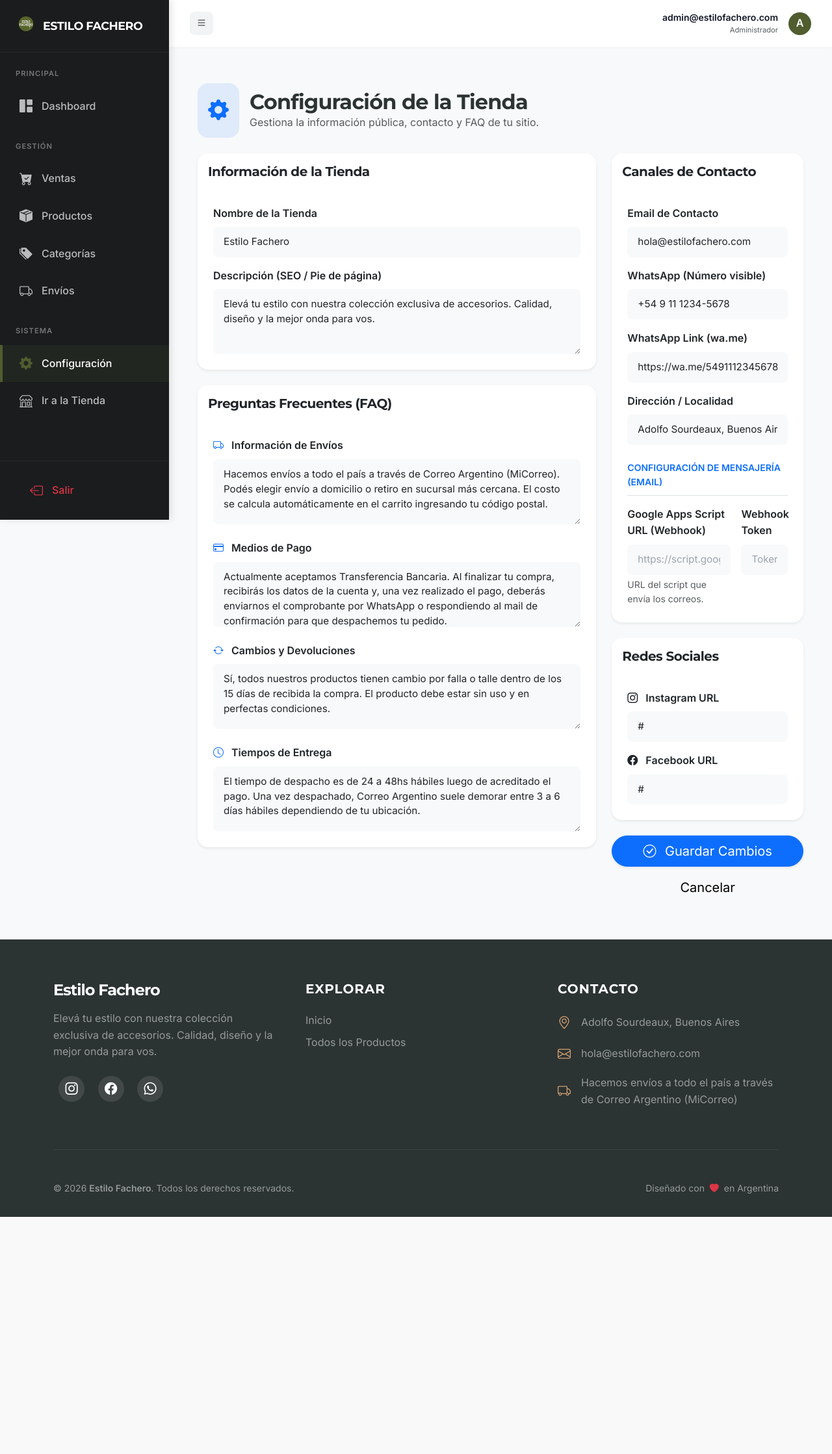
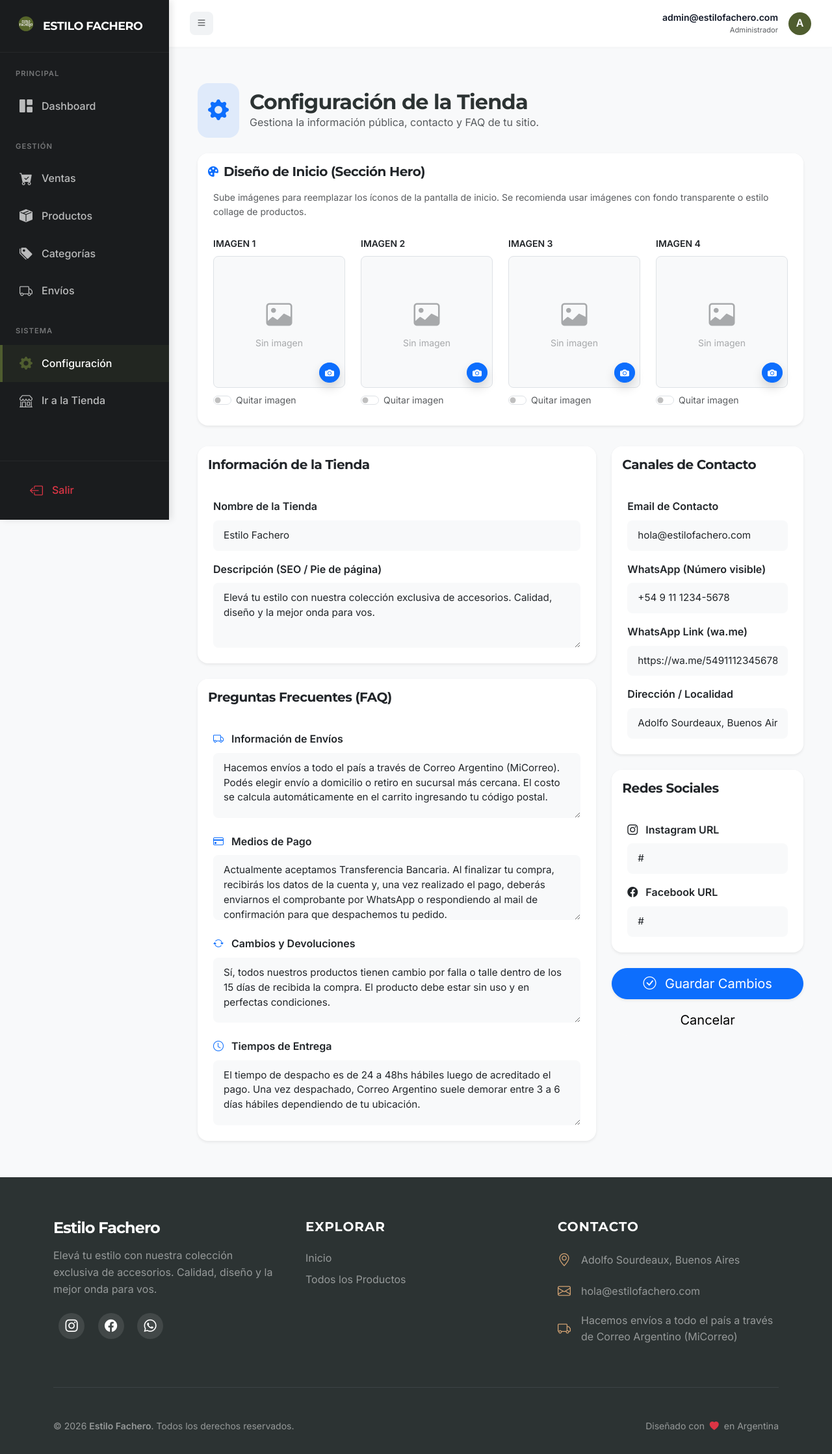
Before and after one commit to Sebastian-GonzalezLegal/estilo_fachero, a Flask app: page /admin/configuracion in a window 1280 px wide. Shown: the whole page at 65% size. Before the commit the page ends 1873 px from the top, so only its background shows below. Run offline with Flask 3, Linux system fonts and the light colour scheme; a user stored in the database is signed in; data comes from the database, SQL or seed files in the repository; data that the repository does not hold is empty; some libraries are stand-ins or nearby versions.

Commit message:
arreglos varios

```diff
--- a/app/routes/admin.py
+++ b/app/routes/admin.py
@@ -178,16 +178,61 @@ def admin_actualizar_venta(id):
         else:
             msg_extra = " pero falló el envío del mail"
 
-    flash(f'Pedido actualizado{msg_extra}.', 'success')
-    return redirect(url_for('admin.admin_detalle_venta', id=id))
-
 import os
 from uuid import uuid4
 from flask import jsonify
+from PIL import Image
+import io
 from app.models import ProductoImagen, TipoEnvio, Categoria
 from app.models import TIPOS_PRODUCTO  # Keep for backwards compatibility if needed
 
 ALLOWED_EXTENSIONS = {'png', 'jpg', 'jpeg', 'gif', 'webp'}
+
+def _procesar_y_guardar_imagen(file, prefix="", max_size=(1200, 1200), quality=75):
+    """Procesa una imagen (redimensiona y comprime) y la guarda en la DB."""
+    if not file or not file.filename or not _allowed_file(file.filename):
+        return None
+
+    ext = file.filename.rsplit('.', 1)[1].lower()
+    # Usamos webp para hero images si es posible, o mantenemos el original si es gif
+    if ext == 'gif':
+        nombre_seguro = f"{prefix}{uuid4().hex}.gif"
+        file.seek(0)
+        datos = file.read()
+        mimetype = 'image/gif'
+    else:
+        # Procesar con Pillow
+        file.seek(0)
+        img = Image.open(file)
+
+        # Convertir a RGB si es necesario
+        if img.mode in ("RGBA", "P"):
+            target_format = "WEBP"
+            mimetype = "image/webp"
+            ext_final = "webp"
+        else:
+            img = img.convert("RGB")
+            target_format = "JPEG"
+            mimetype = "image/jpeg"
+            ext_final = "jpg"
+
+        # Resize manteniendo aspect ratio
+        img.thumbnail(max_size, Image.Resampling.LANCZOS)
+
+        # Guardar en buffer
+        buffer = io.BytesIO()
+        img.save(buffer, format=target_format, quality=quality, optimize=True)
+        buffer.seek(0)
+        datos = buffer.read()
+        nombre_seguro = f"{prefix}{uuid4().hex}.{ext_final}"
+
+    nueva_imagen = ProductoImagen(
+        nombre=nombre_seguro,
+        datos=datos,
+        mimetype=mimetype
+    )
+    db.session.add(nueva_imagen)
+    return nombre_seguro
 
 def _parse_fotos_from_form(fotos_raw):
     """Convierte texto (una por línea o separadas por coma) en lista de strings."""
@@ -207,29 +252,9 @@ def _guardar_fotos_subidas(request):
     guardados = []
     files = request.files.getlist('fotos_nuevas')
     for f in files:
-        if not f or not f.filename:
-            continue
-        if not _allowed_file(f.filename):
-            continue
-        ext = f.filename.rsplit('.', 1)[1].lower()
-        nombre_seguro = f"{uuid4().hex}.{ext}"
-
-        try:
-            # Leer datos del archivo
-            datos = f.read()
-            mimetype = f.content_type or 'application/octet-stream'
-
-            # Guardar en DB
-            nueva_imagen = ProductoImagen(
-                nombre=nombre_seguro,
-                datos=datos,
-                mimetype=mimetype
-            )
-            db.session.add(nueva_imagen)
-            guardados.append(nombre_seguro)
-        except Exception as e:
-            print(f"Error guardando imagen {f.filename}: {e}")
-            pass
+        nombre = _procesar_y_guardar_imagen(f)
+        if nombre:
+            guardados.append(nombre)
 
     return guardados
 
@@ -668,8 +693,19 @@ def admin_configuracion():
         config.instagram_url = request.form.get('instagram_url')
         config.facebook_url = request.form.get('facebook_url')
         config.direccion = request.form.get('direccion')
-        config.google_apps_script_url = request.form.get('google_apps_script_url')
-        config.email_webhook_token = request.form.get('email_webhook_token')
+
+        # Hero Images
+        for i in range(1, 5):
+            field_name = f'hero_image_{i}'
+            file = request.files.get(field_name)
+            if file:
+                nombre_seguro = _procesar_y_guardar_imagen(file, prefix=f"hero_{i}_")
+                if nombre_seguro:
+                    setattr(config, field_name, nombre_seguro)
+
+            # Check if user wants to remove the image (if we add a remove button later)
+            if request.form.get(f'remove_{field_name}') == 'true':
+                setattr(config, field_name, None)
 
         # FAQ
         config.envio_info = request.form.get('envio_info')
--- a/app/static/css/styles.css
+++ b/app/static/css/styles.css
@@ -30,6 +30,9 @@
     --glass-bg: rgba(255, 255, 255, 0.7);
     --glass-border: rgba(255, 255, 255, 0.5);
     --glass-blur: blur(12px);
+
+    --navbar-height: 80px;
+    --navbar-scrolled-height: 70px;
 }
 
 /* --- RESET & GLOBAL --- */
--- a/app/templates/admin/admin_base.html
+++ b/app/templates/admin/admin_base.html
@@ -472,4 +472,6 @@
     .extra-small { font-size: 0.7rem; }
 </style>
 
+{% block scripts %}{% endblock %}
+
 {% endblock %}
--- a/app/templates/admin/configuracion.html
+++ b/app/templates/admin/configuracion.html
@@ -18,7 +18,51 @@
         </div>
     </div>
 
-    <form method="POST" class="row g-4">
+    <form method="POST" class="row g-4" enctype="multipart/form-data">
+        <!-- Diseño de Inicio (Hero) -->
+        <div class="col-12 animate__animated animate__fadeInUp">
+            <div class="card border-0 shadow-sm rounded-4 overflow-hidden mb-2">
+                <div class="card-header bg-white py-3 border-bottom-0">
+                    <div class="d-flex align-items-center gap-2">
+                        <i class="bi bi-palette-fill text-primary"></i>
+                        <h5 class="fw-bold mb-0 text-dark">Diseño de Inicio (Sección Hero)</h5>
+                    </div>
+                </div>
+                <div class="card-body p-4 pt-0">
+                    <p class="text-muted small mb-4">Sube imágenes para reemplazar los íconos de la pantalla de inicio. Se recomienda usar imágenes con fondo transparente o estilo collage de productos.</p>
+                    <div class="row g-4">
+                        {% for i in range(1, 5) %}
+                        {% set field_name = 'hero_image_' ~ i %}
+                        {% set current_img = config[field_name] %}
+                        <div class="col-md-3">
+                            <label class="form-label fw-semibold small text-uppercase">Imagen {{ i }}</label>
+                            <div class="position-relative group mb-2">
+                                <div class="ratio ratio-1x1 bg-light rounded-3 overflow-hidden border">
+                                    {% if current_img %}
+                                    <img src="{{ url_for('api.imagen_producto', filename=current_img) }}" class="img-fluid object-fit-cover" id="preview-{{ field_name }}">
+                                    {% else %}
+                                    <div class="d-flex flex-column align-items-center justify-content-center text-muted opacity-50" id="preview-{{ field_name }}">
+                                        <i class="bi bi-image fs-1"></i>
+                                        <span class="small">Sin imagen</span>
+                                    </div>
+                                    {% endif %}
+                                </div>
+                                <label for="{{ field_name }}" class="btn btn-sm btn-primary position-absolute bottom-0 end-0 m-2 rounded-circle shadow" title="Cambiar imagen">
+                                    <i class="bi bi-camera-fill"></i>
+                                </label>
+                                <input type="file" name="{{ field_name }}" id="{{ field_name }}" class="d-none hero-input" data-preview="preview-{{ field_name }}" accept="image/*">
+                            </div>
+                            <div class="form-check form-switch small">
+                                <input class="form-check-input" type="checkbox" name="remove_{{ field_name }}" value="true" id="remove-{{ field_name }}">
+                                <label class="form-check-label text-muted" for="remove-{{ field_name }}">Quitar imagen</label>
+                            </div>
+                        </div>
+                        {% endfor %}
+                    </div>
+                </div>
+            </div>
+        </div>
+
         <!-- Información General -->
         <div class="col-lg-8 animate__animated animate__fadeInUp">
             <div class="card border-0 shadow-sm rounded-4 overflow-hidden mb-4">
@@ -92,19 +136,6 @@
                             <input type="text" name="direccion" class="form-control bg-light border-0 rounded-3" value="{{ config.direccion }}">
                         </div>
                     </div>
-
-                    <div class="small fw-bold text-primary mt-4 mb-3 text-uppercase border-bottom pb-2">Configuración de Mensajería (Email)</div>
-                    <div class="row g-3">
-                        <div class="col-md-8">
-                            <label class="form-label fw-semibold">Google Apps Script URL (Webhook)</label>
-                            <input type="text" name="google_apps_script_url" class="form-control bg-light border-0 rounded-3" value="{{ config.google_apps_script_url or '' }}" placeholder="https://script.google.com/macros/s/...">
-                            <div class="form-text">URL del script que envía los correos.</div>
-                        </div>
-                        <div class="col-md-4">
-                            <label class="form-label fw-semibold">Webhook Token</label>
-                            <input type="password" name="email_webhook_token" class="form-control bg-light border-0 rounded-3" value="{{ config.email_webhook_token or '' }}" placeholder="Token de seguridad">
-                        </div>
-                    </div>
                 </div>
             </div>
 
@@ -148,4 +179,33 @@
         min-height: 100px;
     }
 </style>
+{% block scripts %}
+<script>
+document.querySelectorAll('.hero-input').forEach(input => {
+    input.addEventListener('change', function() {
+        const previewId = this.getAttribute('data-preview');
+        const previewElement = document.getElementById(previewId);
+        const file = this.files[0];
+
+        if (file) {
+            const reader = new FileReader();
+            reader.onload = function(e) {
+                // Si ya había una imagen, actualizamos su src
+                if (previewElement.tagName === 'IMG') {
+                    previewElement.src = e.target.result;
+                } else {
+                    // Si era el placeholder (div), lo reemplazamos por una imagen
+                    const img = document.createElement('img');
+                    img.src = e.target.result;
+                    img.className = 'img-fluid object-fit-cover';
+                    img.id = previewId;
+                    previewElement.parentNode.replaceChild(img, previewElement);
+                }
+            }
+            reader.readAsDataURL(file);
+        }
+    });
+});
+</script>
 {% endblock %}
+{% endblock %}
--- a/app/templates/base.html
+++ b/app/templates/base.html
@@ -36,76 +36,80 @@
 <body class="d-flex flex-column min-vh-100">
 
     <!-- Navbar -->
-    <nav class="navbar navbar-expand-lg navbar-dark bg-fachero sticky-top shadow-sm" id="mainNavbar">
-        <div class="container">
-            <a class="navbar-brand d-flex align-items-center gap-3" href="/">
-                <img src="{{ url_for('static', filename='img/logo.png') }}" alt="Estilo Fachero"
-                    class="nav-logo shadow-sm" loading="eager">
-                <span class="brand-text d-none d-sm-block">{{ config_tienda.nombre_tienda if config_tienda else 'ESTILO FACHERO' }}</span>
+    <nav class="navbar navbar-expand-lg navbar-dark sticky-top" id="mainNavbar">
+        <div class="container py-1">
+            <a class="navbar-brand d-flex align-items-center gap-2" href="/">
+                <div class="logo-container rounded-circle">
+                    <img src="{{ url_for('static', filename='img/logo.png') }}" alt="{{ config_tienda.nombre_tienda if config_tienda else 'Estilo Fachero' }}" class="nav-logo" loading="eager">
+                </div>
+                <div class="brand-info">
+                    <span class="brand-text fw-800 text-uppercase ls-tight d-block">{{ config_tienda.nombre_tienda if config_tienda else 'ESTILO FACHERO' }}</span>
+                </div>
             </a>
 
-            <div class="d-flex align-items-center gap-2 order-lg-3">
+            <div class="d-flex align-items-center gap-3 order-lg-3">
                 <!-- Mobile Cart Toggle -->
                 {% if 'admin' not in request.path %}
-                <a class="nav-link btn-cart-nav d-lg-none position-relative me-2" href="#offcanvasCart"
+                <a class="nav-link btn-cart-nav d-lg-none position-relative" href="#offcanvasCart"
                     data-bs-toggle="offcanvas" role="button" aria-controls="offcanvasCart">
-                    <i class="bi bi-bag-fill"></i>
-                    <span id="badge-carrito-mobile" class="badge rounded-pill bg-danger cart-badge"
-                        style="display: none;">0</span>
+                    <i class="bi bi-bag-heart"></i>
+                    <span id="badge-carrito-mobile" class="badge rounded-pill bg-primary cart-badge-dot"></span>
                 </a>
                 {% endif %}
 
-                <button class="navbar-toggler border-0 p-2" type="button" data-bs-toggle="collapse"
+                <button class="navbar-toggler border-0 p-0" type="button" data-bs-toggle="collapse"
                     data-bs-target="#navbarNav" aria-label="Toggle navigation">
-                    <span class="navbar-toggler-icon"></span>
+                    <div class="toggler-icon">
+                        <span></span>
+                        <span></span>
+                    </div>
                 </button>
             </div>
 
             <div class="collapse navbar-collapse" id="navbarNav">
-                <ul class="navbar-nav ms-auto align-items-center gap-lg-1">
+                <ul class="navbar-nav ms-auto align-items-center gap-lg-2">
                     {% if 'admin' not in request.path %}
                     <li class="nav-item">
                         <a class="nav-link {{ 'active' if request.path == '/' }}" href="/">Inicio</a>
                     </li>
                     <li class="nav-item">
                         <a class="nav-link {{ 'active' if '/productos' in request.path }}"
-                            href="/productos">Productos</a>
+                            href="/productos">Tienda</a>
                     </li>
                     <li class="nav-item">
                         <a class="nav-link {{ 'active' if '/contacto' in request.path }}" href="/contacto">Contacto</a>
                     </li>
-                    <li class="nav-item ms-lg-3 d-none d-lg-block">
-                        <a class="nav-link btn-cart-nav position-relative" href="#offcanvasCart"
+                    <li class="nav-item ms-lg-2 d-none d-lg-block">
+                        <a class="nav-link btn-cart-glass position-relative" href="#offcanvasCart"
                             data-bs-toggle="offcanvas" role="button" aria-controls="offcanvasCart" title="Ver Carrito">
-                            <i class="bi bi-bag-fill"></i>
-                            <span id="badge-carrito" class="badge rounded-pill bg-danger cart-badge"
-                                style="display: none;">0</span>
+                            <i class="bi bi-bag-heart-fill"></i>
+                            <span id="badge-carrito" class="badge-carrito-count">0</span>
                         </a>
                     </li>
                     {% else %}
                     <li class="nav-item">
                         <a class="nav-link {{ 'active' if request.path == '/admin/' or request.path == '/admin' }}"
-                            href="/admin/"><i class="bi bi-speedometer2 me-1"></i> Dashboard</a>
+                            href="/admin/"><i class="bi bi-grid-1x2-fill me-1"></i> Panel</a>
                     </li>
                     <li class="nav-item">
                         <a class="nav-link {{ 'active' if '/admin/productos' in request.path }}"
-                            href="/admin/productos"><i class="bi bi-box-seam me-1"></i> Productos</a>
+                            href="/admin/productos"><i class="bi bi-box-seam-fill me-1"></i> Productos</a>
                     </li>
                     <li class="nav-item">
                         <a class="nav-link {{ 'active' if '/admin/categorias' in request.path }}"
-                            href="/admin/categorias"><i class="bi bi-tags me-1"></i> Categorías</a>
+                            href="/admin/categorias"><i class="bi bi-tags-fill me-1"></i> Categorías</a>
                     </li>
                     <li class="nav-item">
                         <a class="nav-link {{ 'active' if '/admin/ventas' in request.path }}" href="/admin/ventas"><i
-                                class="bi bi-receipt me-1"></i> Ventas</a>
+                                class="bi bi-receipt-cutoff me-1"></i> Ventas</a>
                     </li>
                     <li class="nav-item">
-                        <a class="nav-link {{ 'active' if '/admin/envios' in request.path }}" href="/admin/envios"><i
-                                class="bi bi-truck me-1"></i> Envíos</a>
+                        <a class="nav-link {{ 'active' if '/admin/configuracion' in request.path }}" href="/admin/configuracion"><i
+                                class="bi bi-gear-fill me-1"></i> Config</a>
                     </li>
                     <li class="nav-item ms-lg-3">
-                        <a class="btn btn-sm btn-outline-light rounded-pill px-3" href="/"><i
-                                class="bi bi-box-arrow-right me-1"></i> Ir al Sitio</a>
+                        <a class="btn btn-sm btn-light rounded-pill px-4 fw-bold" href="/"><i
+                                class="bi bi-eye-fill me-1"></i> Ver Sitio</a>
                     </li>
                     {% endif %}
                 </ul>
```
Also changed, not shown: other parts of app/static/css/styles.css (+121 -65 lines), app/models.py (+5 -3 lines), app/services/email_service.py (+3 -26 lines), app/templates/index.html (+28 -14 lines), run.py (+14 -0 lines).
